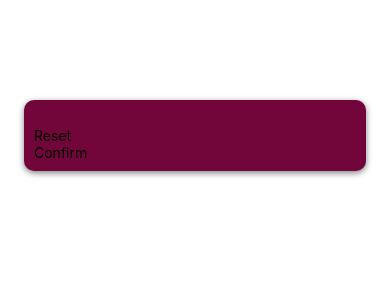
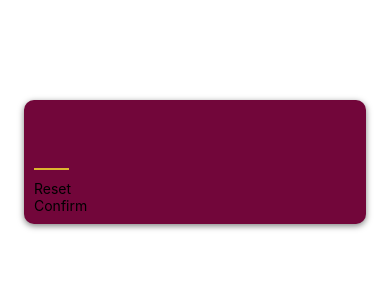
Before and after one commit to aleks930819/react-native-project-2, a React Native app: screen / in a window 390 px wide. Shown: the top 300 px of the page. Built offline with nearby package versions, Linux system fonts and the light colour scheme.

Commit message:
added number input style

```diff
--- a/screens/StartGame.js
+++ b/screens/StartGame.js
@@ -4,7 +4,14 @@ import PrimaryButton from '../components/PrimaryButton';
 const StartGame = () => {
   return (
     <View style={styles.inputContainer}>
-      <TextInput />
+      <TextInput
+        placeholderTextColor={'#ddb52f'}
+        style={styles.input}
+        maxLength={2}
+        keyboardType='number-pad'
+        autoCapitalize='none'
+        autoCorrect={false}
+      />
       <PrimaryButton>Reset</PrimaryButton>
       <PrimaryButton>Confirm</PrimaryButton>
     </View>
@@ -26,4 +33,16 @@ const styles = StyleSheet.create({
     shadowRadius: 6,
     shadowOpacity: 0.5,
   },
+
+  input: {
+    height: 50,
+    fontSize: 32,
+    borderBottomColor: '#ddb52f',
+    borderBottomWidth: 2,
+    color: '#ddb52f',
+    marginVertical: 10,
+    fontWeight: 'bold',
+    alignSelf: 'flex-start',
+    width: '11%',
+  },
 });
```
